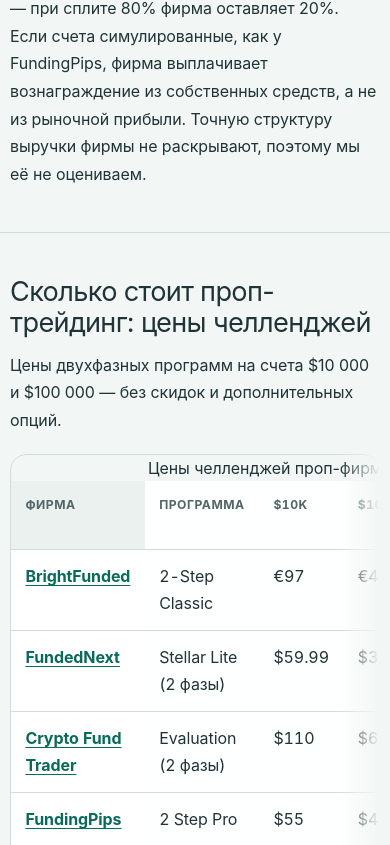
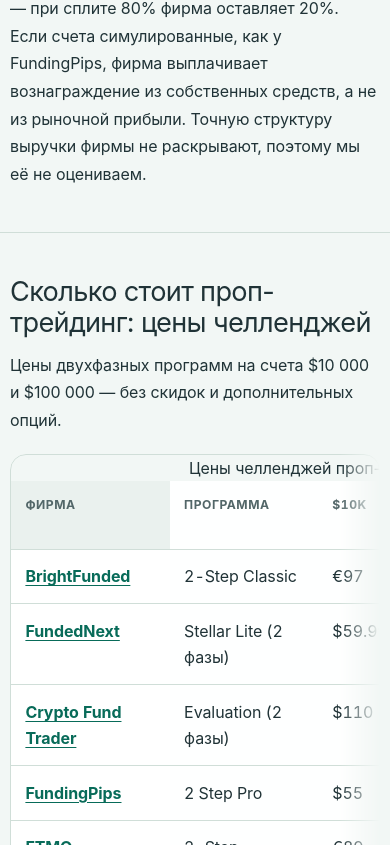
Before and after one commit to Vilmanis99/tradersfund, a Next.js app: page /ru/prop-trejding in a window 390 px wide. Shown: the part 4360-5205 px from the top of the page. Built offline with nearby package versions, Linux system fonts and the light colour scheme; no server answers.

Commit message:
Article format Phase 0: keep RU wide-table scroll width; limit compare edge fade to the table

```diff
--- a/app/light-platform.css
+++ b/app/light-platform.css
@@ -616,7 +616,11 @@ html .article-table__hint { display: none; position: absolute; right: 2px; botto
 html .article-table[data-overflowing="true"] .article-table__hint { display: block; }
 html .article-table[data-overflowing="true"]::after { content: ""; position: absolute; top: 1px; right: 1px; bottom: 1px; width: 40px; border-radius: 0 10px 10px 0; background: linear-gradient(to right, transparent, var(--bg2)); pointer-events: none; transition: opacity 0.15s; }
 html .article-table[data-at-end="true"]::after { opacity: 0; }
-html :is(.ru-table-wrap, .cm-scroll)[data-overflowing="true"]:not([data-at-end="true"]) { -webkit-mask-image: linear-gradient(to right, #000 calc(100% - 40px), transparent); mask-image: linear-gradient(to right, #000 calc(100% - 40px), transparent); }
+html :is(.ru-table-wrap, .cm-scroll)[data-overflowing="true"]:not([data-at-end="true"]) {
+  --cue-fade: linear-gradient(to right, #000 calc(100% - 40px), transparent);
+  -webkit-mask: var(--cue-fade) 0 0 / 100% var(--table-cue-h, 100%) no-repeat, linear-gradient(#000, #000) 0 var(--table-cue-h, 100%) / 100% 100% no-repeat;
+  mask: var(--cue-fade) 0 0 / 100% var(--table-cue-h, 100%) no-repeat, linear-gradient(#000, #000) 0 var(--table-cue-h, 100%) / 100% 100% no-repeat;
+}
 /* Sticky first column while a table scrolls sideways. */
 html .article-table[data-overflowing="true"] tr > :first-child { position: sticky; left: 0; z-index: 1; box-shadow: 1px 0 0 var(--border); }
 html .ru-table-wrap[data-overflowing="true"] .ru-table tr > :first-child { position: sticky; left: 0; z-index: 1; background: var(--bg2); box-shadow: 1px 0 0 var(--border); }
@@ -645,6 +649,7 @@ html .ru-content .ru-section h3 { font-size: 1.25rem; line-height: 1.4; font-wei
   html .prose, html .ru-content { font-size: 1rem; }
   /* RU: tables with 4+ columns keep a readable scroll width. */
   html .ru-table:has(tr > :nth-child(4)) { min-width: 560px; }
+  html .ru-table:has(tr > :nth-child(5)) { min-width: 720px; }
   /* Wide, labelled tables become stacked key/value cards (labels from the header row). */
   html .article-table[data-layout="cards"] .article-table-scroll { overflow: visible; border: 0; border-radius: 0; background: transparent; }
   html .article-table[data-layout="cards"]::after, html .article-table[data-layout="cards"] .article-table__hint { display: none; }
--- a/components/TableOverflowCue.tsx
+++ b/components/TableOverflowCue.tsx
@@ -13,6 +13,9 @@ function update(el: HTMLElement) {
   const atEnd = !overflowing || el.scrollLeft + el.clientWidth >= el.scrollWidth - 2
   el.dataset.overflowing = String(overflowing)
   el.dataset.atEnd = String(atEnd)
+  // Limit the edge fade to the table itself; some containers also hold a footnote.
+  const table = el.querySelector(':scope > table')
+  if (table instanceof HTMLElement) el.style.setProperty('--table-cue-h', `${table.offsetTop + table.offsetHeight}px`)
   const frame = el.parentElement?.classList.contains('article-table') ? el.parentElement : null
   if (frame) {
     frame.dataset.overflowing = String(overflowing)
```
